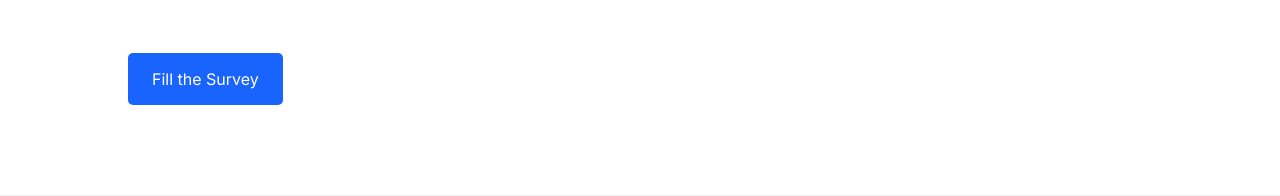
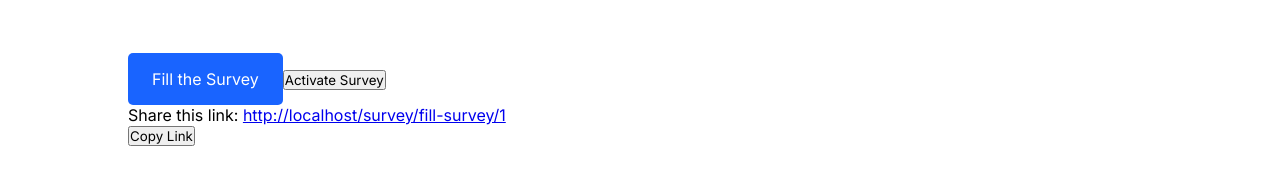
Before and after one commit to Esmanurrr/SurveyApp, a React (Vite) app: page /survey/1 in a window 1280 px wide. Shown: the part 132-328 px from the top of the page. Built offline with nearby package versions, Linux system fonts and the light colour scheme; no server answers; the database is empty; sample sign-in values are in the browser's storage.

Commit message:
added activate link into survey header

```diff
--- a/src/components/survey/SurveyHeader.jsx
+++ b/src/components/survey/SurveyHeader.jsx
@@ -1,11 +1,27 @@
 import { useNavigate } from "react-router-dom";
 import { Button, Container, Header } from "../../style";
+import { doc, updateDoc } from "firebase/firestore";
+import { db } from "../../firebase/firebase";
 
 const SurveyHeader = ({ title, description, id }) => {
   const navigate = useNavigate();
   const handleFillSurvey = () => {
     navigate(`/survey/fill-survey/${id}`);
   };
+
+  const activateSurvey = async (surveyId) => {
+    try {
+      const surveyRef = doc(db, "surveys", surveyId);
+      await updateDoc(surveyRef, {
+        isActive: true,
+      });
+      console.log("Survey activated!");
+    } catch (error) {
+      console.error("Error activating survey:", error);
+    }
+  };
+
+  const shareableLink = `${window.location.origin}/survey/fill-survey/${id}`;
 
   return (
     <>
@@ -26,6 +42,13 @@ const SurveyHeader = ({ title, description, id }) => {
           >
             Fill the Survey
           </Button>
+          <button onClick={() => activateSurvey(id)}>Activate Survey</button>
+          <p>
+            Share this link: <a href={shareableLink}>{shareableLink}</a>
+          </p>
+          <button onClick={() => navigator.clipboard.writeText(shareableLink)}>
+            Copy Link
+          </button>
         </Container>
       </Header>
     </>
```
